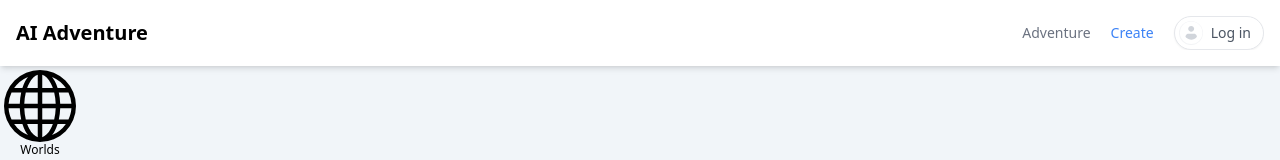
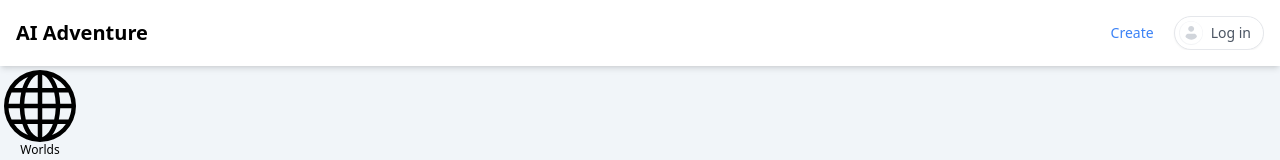
Before and after one commit to DanielWeiner/ai-adventure, a Next.js app: page /create in a window 1280 px wide. Shown: the top 160 px of the page. Built offline with nearby package versions, Linux system fonts and the light colour scheme; no server answers.

Commit message:
Remove adventure link

```diff
--- a/app/api/conversation/[conversationId]/chat/route.ts
+++ b/app/api/conversation/[conversationId]/chat/route.ts
@@ -89,7 +89,7 @@ const intents : UserIntents = {
 
 const systemPrompts : ContextPrompts = {
     create: (context: string, firstTime: boolean) => [
-        `You are helpful worldbuilding assistant whose purpose is to assist in creating a ${contextDescriptions[context as NounType]}.`,
+        `You are a helpful worldbuilding assistant whose purpose is to assist in creating a ${contextDescriptions[context as NounType]}.`,
         ...firstTime ? [
             `You must start the conversation with "Hi! Let's create a ${context} together."`,
             `Your first and only prompt is for the name of the ${context}, adding some helpful pointers on creating a good name.`,
--- a/app/header.tsx
+++ b/app/header.tsx
@@ -27,7 +27,6 @@ export default function Header({ userName, userImage, loggedIn }: { userName: st
                 </div>
                 <div id="navbar-with-mega-menu" className="hs-collapse hidden overflow-hidden transition-all duration-300 basis-full grow sm:block">
                     <div className="flex flex-col gap-5 mt-5 sm:flex-row sm:items-center sm:justify-end sm:mt-0 sm:pl-5">
-                        <Link className="font-medium text-gray-500" href="#" aria-current="page">Adventure</Link>
                         <Link className="font-medium text-blue-500" href="/create" aria-current="page">Create</Link>
                         <div className={`relative inline-flex ${loggedIn ? ' hs-dropdown' : ''} `}>
                             {loggedIn ?
```
